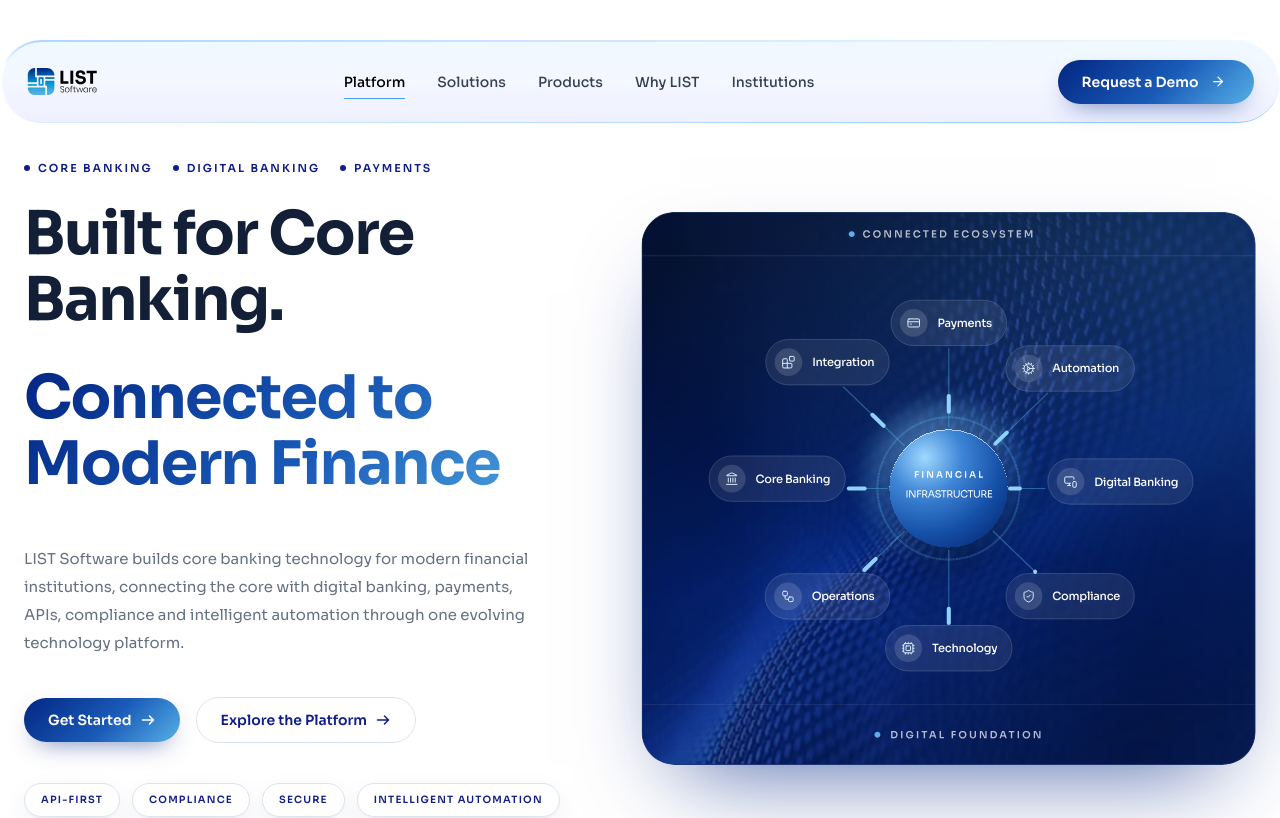
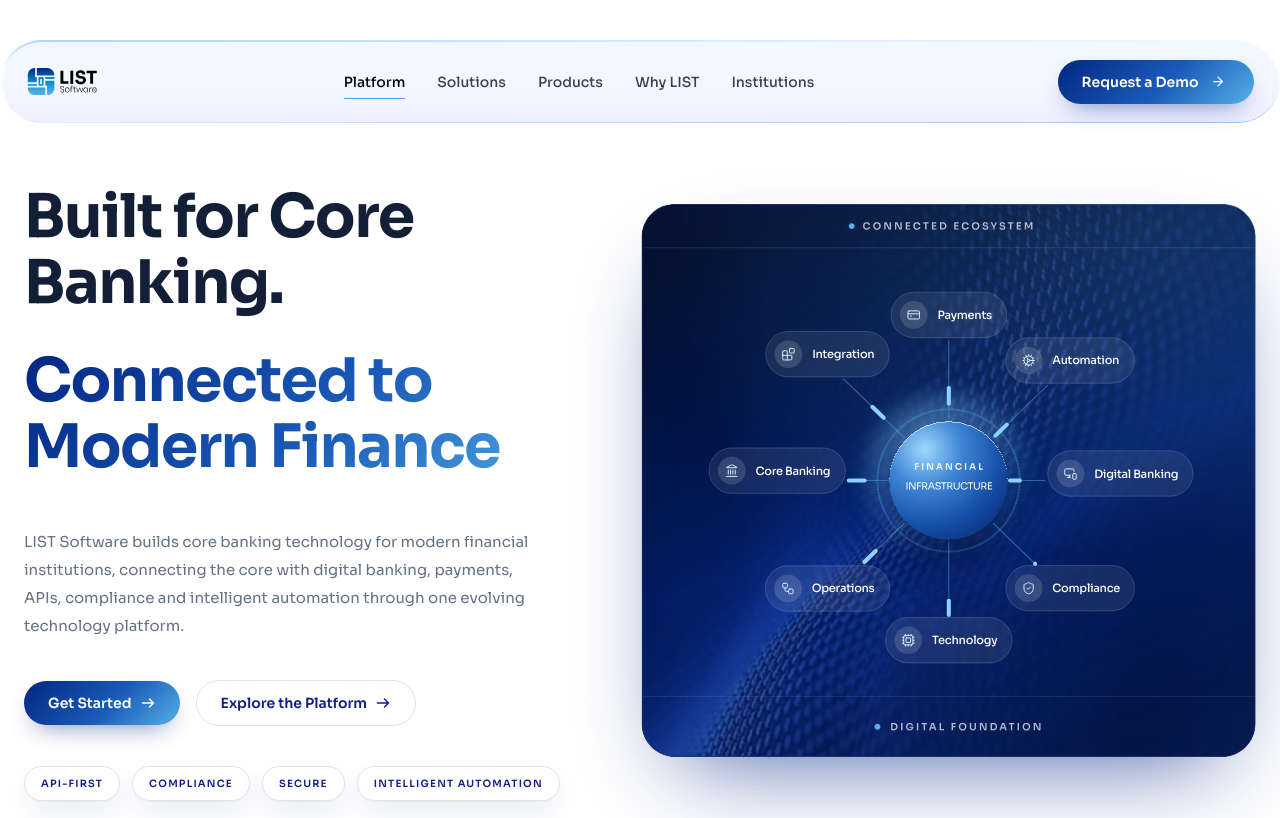
Before and after one commit to Upfinzo/list-software-UIteam, a Next.js app: page / in a window 1280 px wide. Shown: the top 818 px of the page. Built offline with nearby package versions, Linux system fonts and the light colour scheme.

Commit message:
Hero section content Update

```diff
--- a/components/Home/Hero.tsx
+++ b/components/Home/Hero.tsx
@@ -19,7 +19,7 @@ export default function Hero() {
         <div className="grid items-center gap-12 lg:grid-cols-[minmax(0,1fr)_minmax(0,1.08fr)] lg:gap-10 xl:gap-12">
           {/* Copy */}
           <div className="max-w-[620px]">
-            <ul className="flex flex-wrap items-center gap-x-5 gap-y-2">
+            {/* <ul className="flex flex-wrap items-center gap-x-5 gap-y-2">
               {focusAreas.map((area) => (
                 <li key={area} className="flex items-center gap-2">
                   <span className="h-1.5 w-1.5 shrink-0 rounded-full bg-brand-ink" />
@@ -28,7 +28,7 @@ export default function Hero() {
                   </span>
                 </li>
               ))}
-            </ul>
+            </ul> */}
 
             <h1 className="banner-title mt-5 font-bold leading-[1.1] tracking-tight text-ink sm:mt-6">
               Built for Core Banking.
```
